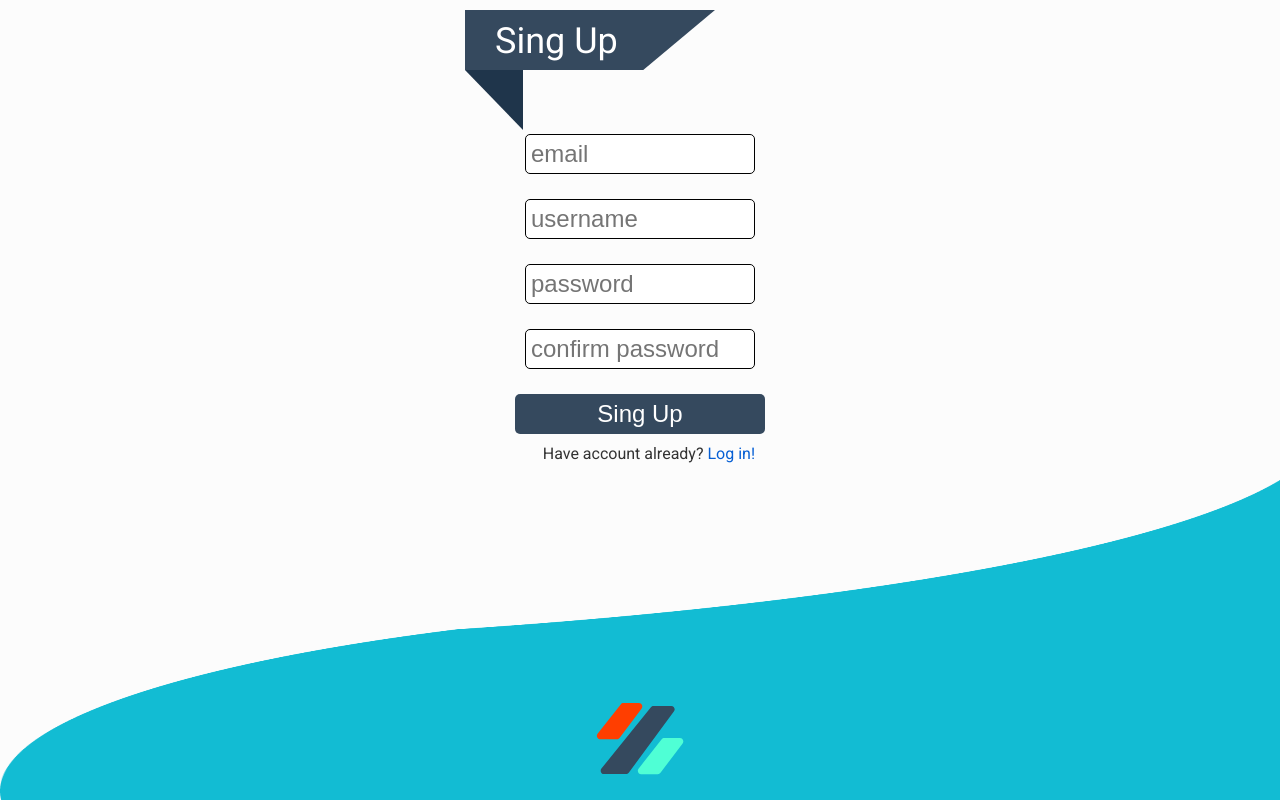
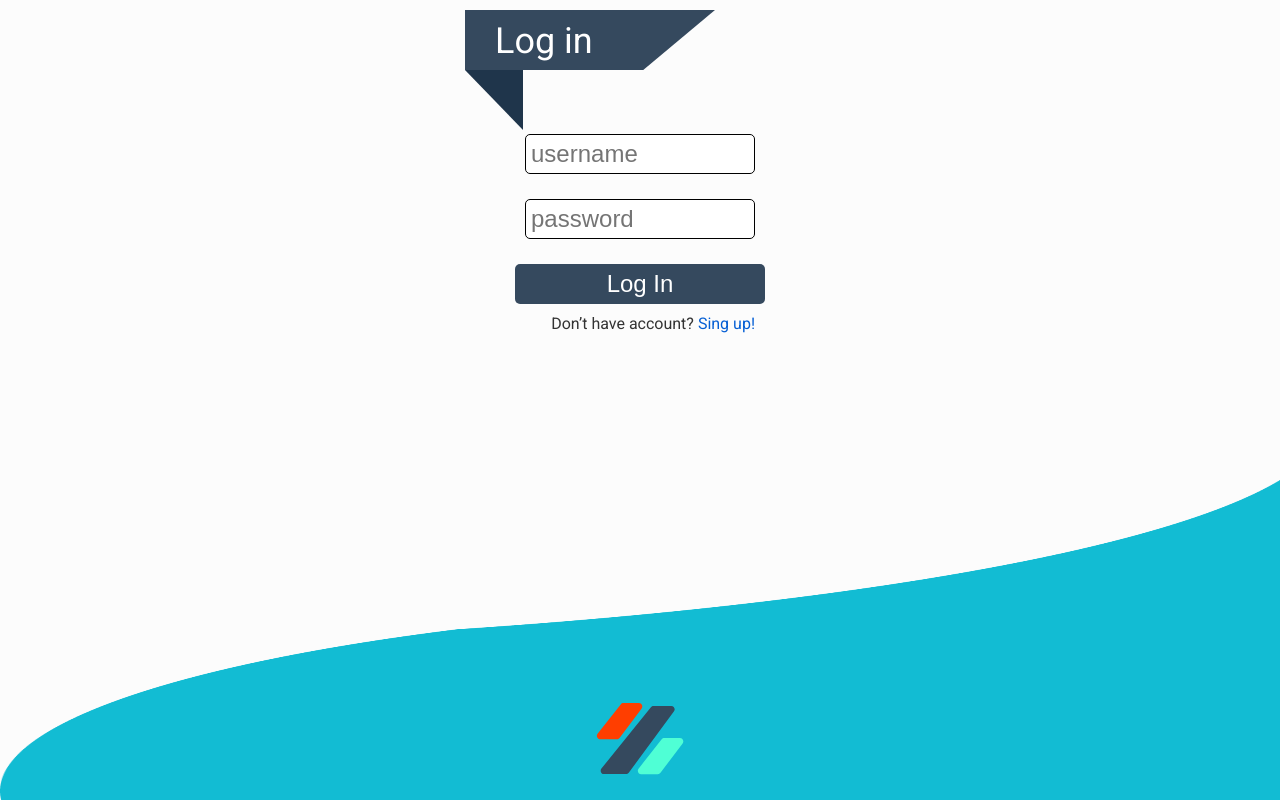
Before and after one commit to Untlsn/countlist, a React (Vite) app: page /login in a window 1280 px wide. Built offline with nearby package versions, Linux system fonts and the light colour scheme.

Commit message:
Make redirecting

```diff
--- a/src/components/App.tsx
+++ b/src/components/App.tsx
@@ -1,6 +1,6 @@
 import React from 'react';
 import Providers, { PreparedSuspense } from '@providers';
-import { BrowserRouter, Switch, Route } from 'react-router-dom';
+import { BrowserRouter, Switch, Route, Redirect } from 'react-router-dom';
 
 const Home = React.lazy(() => import('@view/Home'));
 const LogIn = React.lazy(() => import('@view/LogIn'));
@@ -8,6 +8,8 @@ const LogIn = React.lazy(() => import('@view/LogIn'));
 
 
 const App = () => {
+  const token = localStorage.getItem('user-token')!;
+
   return (
     <BrowserRouter>
       <Providers>
@@ -18,6 +20,10 @@ const App = () => {
           <Route path='/login'>
             <PreparedSuspense Component={LogIn} />
           </Route>
+          <Route path='/'>{token
+            ? <Redirect to='/home' />
+            : <Redirect to='/login' />
+          }</Route>
         </Switch>
       </Providers>
     </BrowserRouter>
--- /dev/null
+++ b/src/components/view/LogIn/hooks.ts
@@ -0,0 +1,10 @@
+import { useBoolState } from '@hooks';
+import { formChanger } from './data';
+
+export const useLogState = () => {
+  const [isLogin, switchType] = useBoolState(true);
+  const text = isLogin ? 'Log in' : 'Sing Up';
+  const [beforeClicker, clicker] = formChanger[text];
+
+  return { isLogin, switchType, beforeClicker, clicker, text };
+};
--- a/src/components/view/LogIn/index.tsx
+++ b/src/components/view/LogIn/index.tsx
@@ -1,17 +1,12 @@
 import React from 'react';
 import * as S from './style';
 import Serpentine from '@atoms/Serpentine';
-import { useBoolState } from '@hooks';
 import { LoginForm, SingUpForm } from '@molecules/Forms';
-import { formChanger } from '@view/LogIn/data';
+import { useLogState } from '@view/LogIn/hooks';
 
 const LogIn = () => {
-  const [isLogin, switchType] = useBoolState();
-  const text = isLogin ? 'Log in' : 'Sing Up';
-
+  const { isLogin, clicker, beforeClicker, text, switchType } = useLogState();
   const onSubmit = (data: any) => console.log(data);
-
-  const [beforeClicker, clicker] = formChanger[text];
 
   return (
     <>
```
